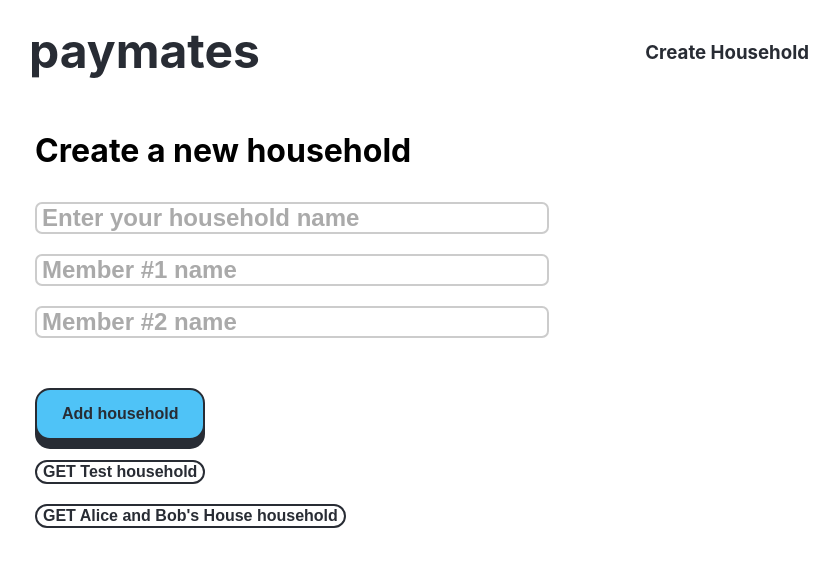
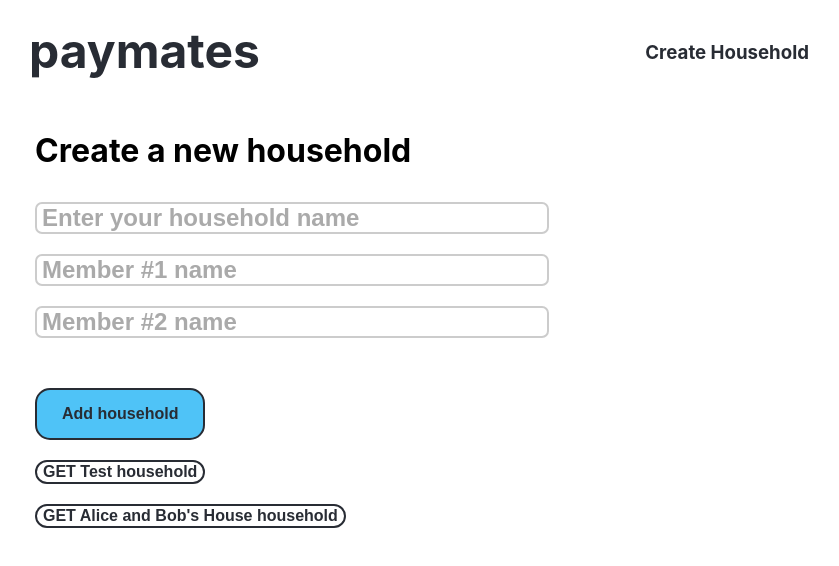
Before and after one commit to houblon/paymates, a React (Create React App) app in the folder client/: page /create-household in a window 1280 px wide. Shown: the top 566 px of the page, without its empty margins (221-1060 px from the left). Built offline with nearby package versions, Linux system fonts and the light colour scheme; the HTML template or start-up script is replaced by a standard one.

Commit message:
Buttons are flat

```diff
--- a/client/src/components/Button/Button.css
+++ b/client/src/components/Button/Button.css
@@ -35,7 +35,6 @@
   background-color: #4FC3F7;
   border: solid 2px #282c34;
   border-radius: 15px;
-  box-shadow: 0 9px #282c34;
   color: #282c34;
   padding: 15px 25px;
 }
@@ -48,7 +47,6 @@
 
 .submit_on_white:active {
   background-color: #4FC3F7;
-  box-shadow: 0 5px #282c34;
   color: #282c34;
   transform: translateY(4px);
 }
```
